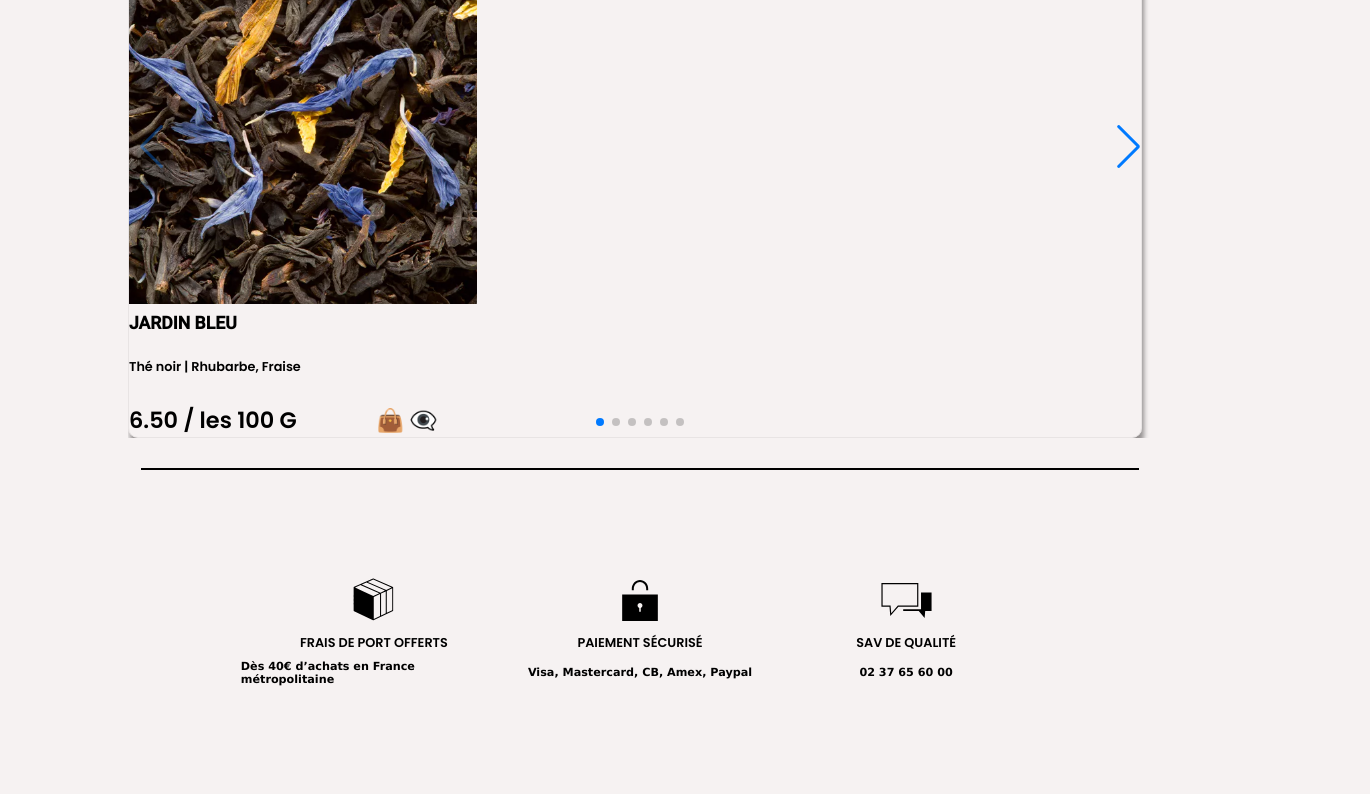
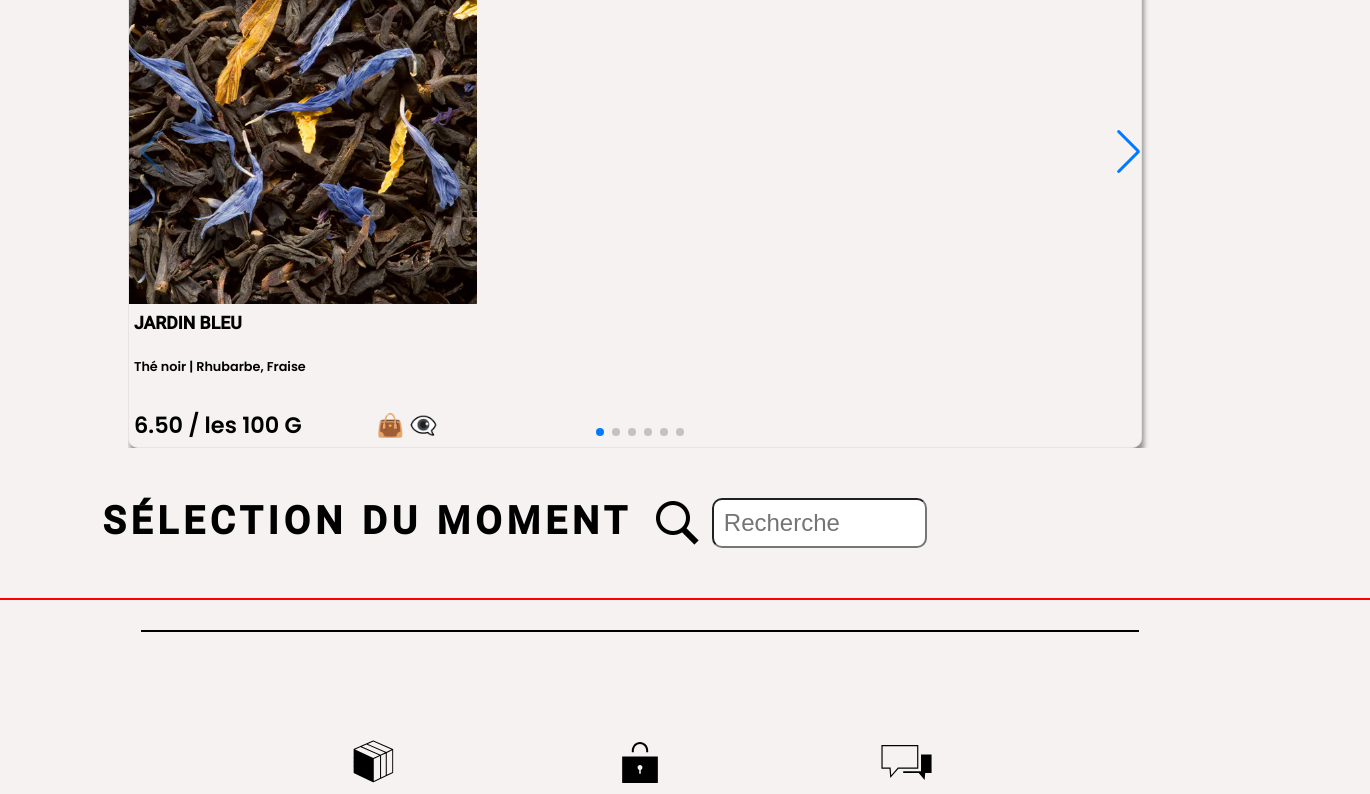
Before and after one commit to davidduranty/NewProject, a React (Vite) app: page /cgv in a window 1280 px wide. Shown: the part 2965-3759 px from the top of the page, 1370 px wide, since content can reach past the window. Built offline with nearby package versions, Linux system fonts and the light colour scheme; data requests are answered from the project's data file.

Commit message:
add  swiperMoment

```diff
--- a/src/components/cards/CardMoment.jsx
+++ b/src/components/cards/CardMoment.jsx
@@ -1,7 +1,38 @@
 import React from "react";
+import PropTypes from "prop-types";
 
-function CardMoment() {
-  return <div>CardMoment</div>;
-}
+const CardMoment = ({ moment }) => {
+  return (
+    <div className="card-container">
+      <li key={moment.id}>
+        <img src={moment.img} alt={"Photo" + moment.name} />
+        <h1>{moment.name}</h1>
+        <h2>{moment.content}</h2>
+        <div className="contenance">
+          <div className="contenance-priceAndBag">
+            <p>{moment.price.toFixed(2)}</p>
+            <h4>{moment.contenance}</h4>
+          </div>
+          <div className="contenance-container-icon">
+            <span>{moment.bag}</span>
+            <span className="iconEye">{moment.view}</span>
+          </div>
+        </div>
+      </li>
+    </div>
+  );
+};
 
+CardMoment.propTypes = {
+  moment: PropTypes.shape({
+    img: PropTypes.string.isRequired,
+    name: PropTypes.string.isRequired,
+    content: PropTypes.string.isRequired,
+    price: PropTypes.number.isRequired,
+    contenance: PropTypes.string.isRequired,
+    id: PropTypes.number.isRequired,
+    bag: PropTypes.string.isRequired,
+    view: PropTypes.string.isRequired,
+  }).isRequired,
+};
 export default CardMoment;
--- a/src/components/swiper/SwiperBest.jsx
+++ b/src/components/swiper/SwiperBest.jsx
@@ -57,9 +57,6 @@ const SwiperBest = () => {
         />
       </div>
       <div className="caroussel-container">
-        {/* <span className="left" onClick={() => scrollToImage("next")}>
-          &#8678;
-        </span> */}
         <Swiper
           slidesPerView={3.7}
           spaceBetween={500}
@@ -75,15 +72,12 @@ const SwiperBest = () => {
         >
           <ul className="caroussel">
             {tea.map((tea) => (
-              <SwiperSlide>
-                <Card tea={tea} key={tea.id} />
+              <SwiperSlide key={tea.id}>
+                <Card tea={tea} />
               </SwiperSlide>
             ))}
           </ul>
         </Swiper>
-        {/* <span className="right" onClick={() => scrollToImage("prev")}>
-          &#8680;
-        </span> */}
       </div>
     </>
   );
--- /dev/null
+++ b/src/components/swiper/SwiperSelectionMoment.jsx
@@ -0,0 +1,54 @@
+import axios from "axios";
+import React, { useEffect, useState, useRef } from "react";
+import CardMoment from "../cards/CardMoment";
+
+const SwiperSelectionMoment = () => {
+  const [getMoment, setGetMoment] = useState([]);
+
+  const getDataSelect = () => {
+    axios
+      .get("http://localhost:5172/moment")
+      .then((el) => setGetMoment(el.data));
+  };
+
+  const getDataFilterMoment = async (search) => {
+    await axios
+      .get("http://localhost:5172/moment/")
+      .then((el) =>
+        setGetMoment(
+          el.data.filter((element) =>
+            element.name.toLowerCase().includes(search.toLowerCase())
+          )
+        )
+      );
+    getDataSelect();
+  };
+
+  return (
+    <div>
+      <div className="title">
+        <h1>S&#201;LECTION DU MOMENT</h1>
+        <img src="search.png" alt="" />
+        <input
+          type="text"
+          placeholder="Recherche"
+          onChange={(e) => getDataFilterMoment(e.target.value)}
+        />
+      </div>
+      <div className="caroussel-container">
+        <ul className="caroussel">
+          {getMoment.map((moment) => (
+            <CardMoment key={moment.id} moment={moment} />
+          ))}
+        </ul>
+      </div>
+    </div>
+  );
+};
+
+export default SwiperSelectionMoment;
+// const getDataSelect = () => {
+//   axios
+//     .get("http://localhost:3004/moment")
+//     .then((el) => setGetMoment(el.data));
+// };
--- a/src/pages/Home.jsx
+++ b/src/pages/Home.jsx
@@ -2,12 +2,14 @@ import React from "react";
 import ContentImg from "../components/pictureContainer/ContentImg";
 import TeasBallsContainer from "../components/TeaBall/TeasBallsContainer";
 import SwiperBest from "../components/swiper/SwiperBest";
+import SwiperSelectionMoment from "../components/swiper/SwiperSelectionMoment";
 function Home() {
   return (
     <>
       <ContentImg />
       <TeasBallsContainer />
       <SwiperBest />
+      <SwiperSelectionMoment />
     </>
   );
 }
--- a/src/styles/components/_swiper.scss
+++ b/src/styles/components/_swiper.scss
@@ -44,10 +44,7 @@
   display: flex;
   align-items: center;
   justify-content: center;
-  margin: 20px 0;
-
   margin: 20px 10%;
-  overflow: hidden;
 
   .caroussel {
     border: 1px solid red;
@@ -77,13 +74,13 @@
     h1 {
       height: 45px;
       font-family: "font1";
-      padding-top: 5px;
+      padding: 5px;
       font-size: 1.1rem;
     }
 
     h2 {
       font-family: "font2";
-      padding: 5px 0;
+      padding: 5px;
       font-size: 0.8rem;
       height: 30px;
     }
@@ -94,6 +91,7 @@
       justify-content: space-between;
       max-width: 90%;
       p {
+        padding: 5px;
         font-size: 1.4rem;
         font-family: "font2";
       }
@@ -148,29 +146,4 @@
       }
     }
   }
-
-  .right {
-    position: absolute;
-    width: 80px;
-    height: 80px;
-    border: 2px solid black;
-    border-radius: 50%;
-    right: 100px;
-    @include center;
-    font-size: 5rem;
-    cursor: pointer;
-    box-shadow: 5px 5px 5px rgba(0, 0, 0, 0.647);
-  }
-  .left {
-    position: absolute;
-    width: 80px;
-    height: 80px;
-    border: 2px solid black;
-    border-radius: 50%;
-    left: 100px;
-    @include center;
-    font-size: 5rem;
-    cursor: pointer;
-    box-shadow: -5px 5px 5px rgba(0, 0, 0, 0.647);
-  }
 }
```
Also changed, not shown: src/components/swiper/SwiperSelection.jsx (deleted, +0 -7 lines).
